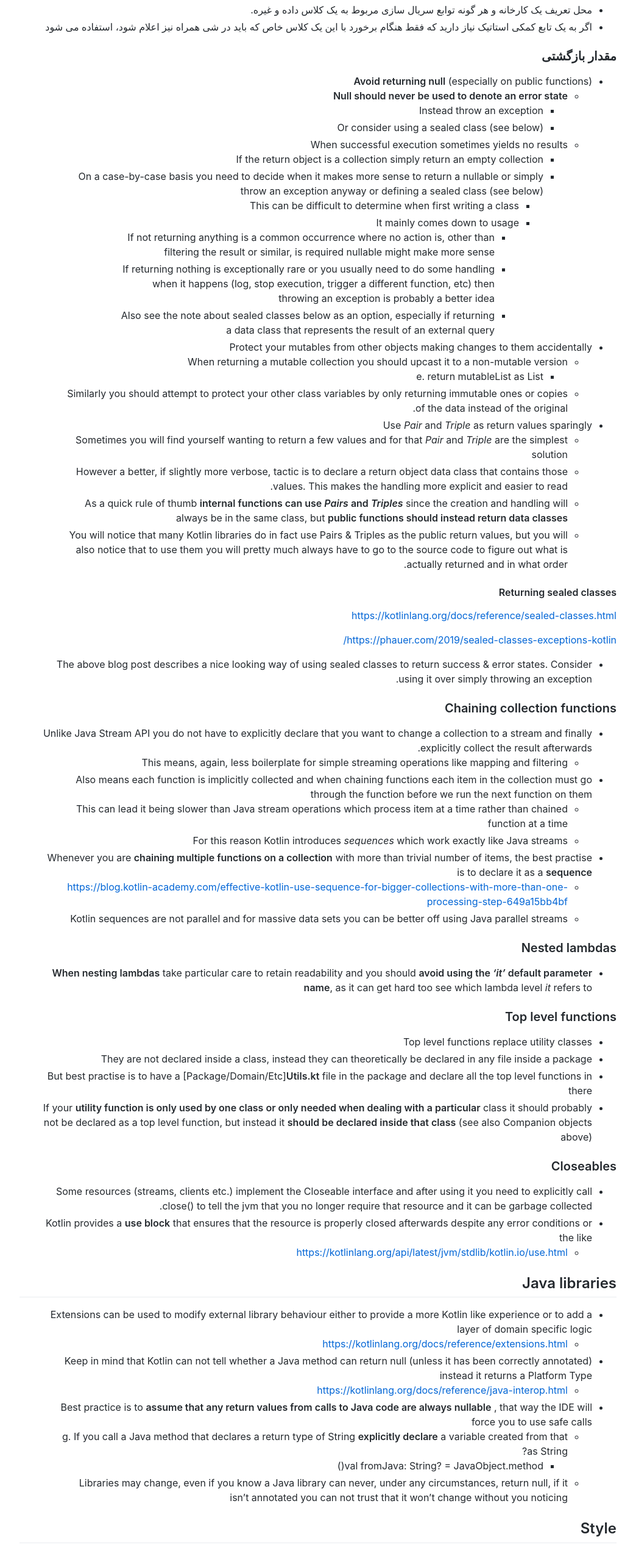
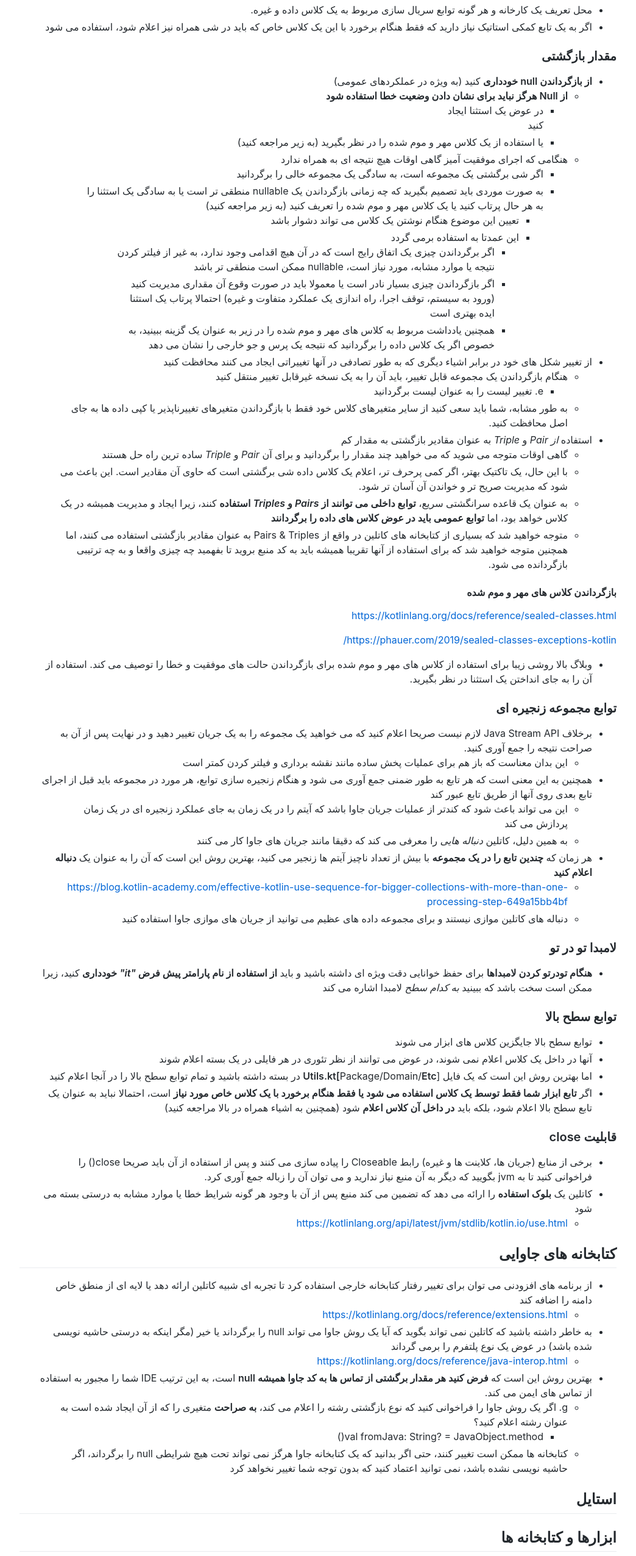
Before and after one commit to mirakabzi/kotlin, a plain HTML site: page index.html in a window 1280 px wide. Shown: the part 4189-6740 px from the top of the page at 61% size, without its empty margins (118-1162 px from the left). Drawn offline with Linux system fonts and the light colour scheme; a script that the page names is missing.

Commit message:
Update index.html

```diff
--- a/index.html
+++ b/index.html
@@ -345,31 +345,31 @@
         <h3 id="return-values">مقدار بازگشتی</h3>
 
         <ul>
-            <li><strong>Avoid returning null</strong> (especially on public functions)
+            <li><strong>از بازگرداندن null خودداری</strong> کنید (به ویژه در عملکردهای عمومی)
                 <ul>
-                    <li><strong>Null should never be used to denote an error state</strong>
+                    <li><strong>از Null هرگز نباید برای نشان دادن وضعیت خطا استفاده شود</strong>
                         <ul>
-                            <li>Instead throw an exception</li>
-                            <li>Or consider using a sealed class (see below)</li>
+                          <li>در عوض یک استثنا ایجاد</li> کنید
+                          <li>یا استفاده از یک کلاس مهر و موم شده را در نظر بگیرید (به زیر مراجعه کنید)</li>
                         </ul>
                     </li>
-                    <li>When successful execution sometimes yields no results
+                    <li>هنگامی که اجرای موفقیت آمیز گاهی اوقات هیچ نتیجه ای به همراه ندارد
                         <ul>
-                            <li>If the return object is a collection simply return an empty collection</li>
-                            <li>On a case-by-case basis you need to decide when it makes more sense to return a nullable
-                                or simply throw an exception anyway or defining a sealed class (see below)
+                            <li>اگر شی برگشتی یک مجموعه است، به سادگی یک مجموعه خالی را برگردانید</li>
+                            <li>به صورت موردی باید تصمیم بگیرید که چه زمانی بازگرداندن یک nullable منطقی تر است
+                              یا به سادگی یک استثنا را به هر حال پرتاب کنید یا یک کلاس مهر و موم شده را تعریف کنید (به زیر مراجعه کنید)
                                 <ul>
-                                    <li>This can be difficult to determine when first writing a class</li>
-                                    <li>It mainly comes down to usage
+                                    <li>تعیین این موضوع هنگام نوشتن یک کلاس می تواند دشوار باشد</li>
+                                    <li>این عمدتا به استفاده برمی گردد
                                         <ul>
-                                            <li>If not returning anything is a common occurrence where no action is,
-                                                other than filtering the result or similar, is required nullable might
-                                                make more sense</li>
-                                            <li>If returning nothing is exceptionally rare or you usually need to do
-                                                some handling when it happens (log, stop execution, trigger a different
-                                                function, etc) then throwing an exception is probably a better idea</li>
-                                            <li>Also see the note about sealed classes below as an option, especially if
-                                                returning a data class that represents the result of an external query
+                                            <li>اگر برگرداندن چیزی یک اتفاق رایج است که در آن هیچ اقدامی وجود ندارد، به غیر از فیلتر کردن نتیجه یا موارد مشابه، مورد نیاز است، nullable ممکن است منطقی تر باشد
+
+                                            </li>
+                                            <li>
+                                              اگر بازگرداندن چیزی بسیار نادر است یا معمولا باید در صورت وقوع آن مقداری مدیریت کنید (ورود به سیستم، توقف اجرا، راه اندازی یک عملکرد متفاوت و غیره) احتمالا پرتاب یک استثنا ایده بهتری است
+                                              </li>
+                                            <li>
+                                              همچنین یادداشت مربوط به کلاس های مهر و موم شده را در زیر به عنوان یک گزینه ببینید، به خصوص اگر یک کلاس داده را برگردانید که نتیجه یک پرس و جو خارجی را نشان می دهد
                                             </li>
                                         </ul>
                                     </li>
@@ -379,34 +379,27 @@
                     </li>
                 </ul>
             </li>
-            <li>Protect your mutables from other objects making changes to them accidentally
+            <li>از تغییر شکل های خود در برابر اشیاء دیگری که به طور تصادفی در آنها تغییراتی ایجاد می کنند محافظت کنید
                 <ul>
-                    <li>When returning a mutable collection you should upcast it to a non-mutable version
+                    <li>هنگام بازگرداندن یک مجموعه قابل تغییر، باید آن را به یک نسخه غیرقابل تغییر منتقل کنید
                         <ul>
-                            <li>e. return mutableList as List</li>
+                            <li>e. تغییر لیست را به عنوان لیست برگردانید</li>
                         </ul>
                     </li>
-                    <li>Similarly you should attempt to protect your other class variables by only returning immutable
-                        ones or copies of the data instead of the original.</li>
+                    <li>به طور مشابه، شما باید سعی کنید از سایر متغیرهای کلاس خود فقط با بازگرداندن متغیرهای تغییرناپذیر یا کپی داده ها به جای اصل محافظت کنید.</li>
                 </ul>
             </li>
-            <li>Use <em>Pair</em> and <em>Triple</em> as return values sparingly
+            <li>استفاده <em>از Pair</em> و <em>Triple</em> به عنوان مقادیر بازگشتی به مقدار کم
                 <ul>
-                    <li>Sometimes you will find yourself wanting to return a few values and for that <em>Pair</em> and
-                        <em>Triple</em> are the simplest solution</li>
-                    <li>However a better, if slightly more verbose, tactic is to declare a return object data class that
-                        contains those values. This makes the handling more explicit and easier to read.</li>
-                    <li>As a quick rule of thumb <strong>internal functions can use <em>Pairs</em> and
-                            <em>Triples</em></strong> since the creation and handling will always be in the same class,
-                        but <strong>public functions should instead return data classes</strong></li>
-                    <li>You will notice that many Kotlin libraries do in fact use Pairs &amp; Triples as the public
-                        return values, but you will also notice that to use them you will pretty much always have to go
-                        to the source code to figure out what is actually returned and in what order.</li>
+                    <li>گاهی اوقات متوجه می شوید که می خواهید چند مقدار را برگردانید و برای آن <em>Pair</em> و <em>Triple</em> ساده ترین راه حل هستند</li>
+                    <li>با این حال، یک تاکتیک بهتر، اگر کمی پرحرف تر، اعلام یک کلاس داده شی برگشتی است که حاوی آن مقادیر است. این باعث می شود که مدیریت صریح تر و خواندن آن آسان تر شود.</li>
+                    <li>به عنوان یک قاعده سرانگشتی سریع، <strong>توابع داخلی می توانند از <em>Pairs</em> و <em>Triples</em> استفاده</strong> کنند، زیرا ایجاد و مدیریت همیشه در یک کلاس خواهد بود، اما <strong>توابع عمومی باید در عوض کلاس های داده را برگردانند</strong></li>
+                    <li>متوجه خواهید شد که بسیاری از کتابخانه های کاتلین در واقع از Pairs &amp; Triples به عنوان مقادیر بازگشتی استفاده می کنند، اما همچنین متوجه خواهید شد که برای استفاده از آنها تقریبا همیشه باید به کد منبع بروید تا بفهمید چه چیزی واقعا و به چه ترتیبی بازگردانده می شود.</li>
                 </ul>
             </li>
         </ul>
 
-        <h4 id="returning-sealed-classes">Returning sealed classes</h4>
+        <h4 id="returning-sealed-classes">بازگرداندن کلاس های مهر و موم شده</h4>
 
         <p><a
                 href="https://kotlinlang.org/docs/reference/sealed-classes.html">https://kotlinlang.org/docs/reference/sealed-classes.html</a>
@@ -417,69 +410,54 @@
         </p>
 
         <ul>
-            <li>The above blog post describes a nice looking way of using sealed classes to return success &amp; error
-                states. Consider using it over simply throwing an exception.</li>
+            <li>وبلاگ بالا روشی زیبا برای استفاده از کلاس های مهر و موم شده برای بازگرداندن حالت های موفقیت و خطا را توصیف می کند. استفاده از آن را به جای انداختن یک استثنا در نظر بگیرید.</li>
         </ul>
 
-        <h3 id="chaining-collection-functions">Chaining collection functions</h3>
+        <h3 id="chaining-collection-functions">توابع مجموعه زنجیره ای</h3>
 
         <ul>
-            <li>Unlike Java Stream API you do not have to explicitly declare that you want to change a collection to a
-                stream and finally explicitly collect the result afterwards.
+            <li>برخلاف Java Stream API لازم نیست صریحا اعلام کنید که می خواهید یک مجموعه را به یک جریان تغییر دهید و در نهایت پس از آن به صراحت نتیجه را جمع آوری کنید.
                 <ul>
-                    <li>This means, again, less boilerplate for simple streaming operations like mapping and filtering
+                    <li>این بدان معناست که باز هم برای عملیات پخش ساده مانند نقشه برداری و فیلتر کردن کمتر است
                     </li>
                 </ul>
             </li>
-            <li>Also means each function is implicitly collected and when chaining functions each item in the collection
-                must go through the function before we run the next function on them
+            <li>همچنین به این معنی است که هر تابع به طور ضمنی جمع آوری می شود و هنگام زنجیره سازی توابع، هر مورد در مجموعه باید قبل از اجرای تابع بعدی روی آنها از طریق تابع عبور کند
                 <ul>
-                    <li>This can lead it being slower than Java stream operations which process item at a time rather
-                        than chained function at a time</li>
-                    <li>For this reason Kotlin introduces <em>sequences</em> which work exactly like Java streams</li>
+                    <li>این می تواند باعث شود که کندتر از عملیات جریان جاوا باشد که آیتم را در یک زمان به جای عملکرد زنجیره ای در یک زمان پردازش می کند</li>
+                    <li>به همین دلیل، کاتلین <em>دنباله هایی</em> را معرفی می کند که دقیقا مانند جریان های جاوا کار می کنند</li>
                 </ul>
             </li>
-            <li>Whenever you are <strong>chaining multiple functions on a collection</strong> with more than trivial
-                number of items, the best practise is to declare it as a <strong>sequence</strong>
+            <li>هر زمان که <strong>چندین تابع را در یک مجموعه</strong> با بیش از تعداد ناچیز آیتم ها زنجیر می کنید، بهترین روش این است که آن را به عنوان یک <strong>دنباله اعلام کنید</strong>
                 <ul>
                     <li><a
                             href="https://blog.kotlin-academy.com/effective-kotlin-use-sequence-for-bigger-collections-with-more-than-one-processing-step-649a15bb4bf">https://blog.kotlin-academy.com/effective-kotlin-use-sequence-for-bigger-collections-with-more-than-one-processing-step-649a15bb4bf</a>
                     </li>
-                    <li>Kotlin sequences are not parallel and for massive data sets you can be better off using Java
-                        parallel streams</li>
+                    <li>دنباله های کاتلین موازی نیستند و برای مجموعه داده های عظیم می توانید از جریان های موازی جاوا استفاده کنید</li>
                 </ul>
             </li>
         </ul>
 
-        <h3 id="nested-lambdas">Nested lambdas</h3>
+        <h3 id="nested-lambdas">لامبدا تو در تو</h3>
 
         <ul>
-            <li><strong>When nesting lambdas</strong> take particular care to retain readability and you should
-                <strong>avoid using the <em>‘it’</em> default parameter name</strong>, as it can get hard too see which
-                lambda level <em>it</em> refers to</li>
+            <li><strong>هنگام تودرتو کردن لامبداها</strong> برای حفظ خوانایی دقت ویژه ای داشته باشید و باید <strong>از استفاده از نام پارامتر پیش فرض <em>"it"</em> خودداری</strong> کنید، زیرا ممکن است سخت باشد که ببینید <em>به کدام سطح</em> لامبدا اشاره می کند</li>
         </ul>
 
-        <h3 id="top-level-functions">Top level functions</h3>
+        <h3 id="top-level-functions">توابع سطح بالا</h3>
 
         <ul>
-            <li>Top level functions replace utility classes</li>
-            <li>They are not declared inside a class, instead they can theoretically be declared in any file inside a
-                package</li>
-            <li>But best practise is to have a [Package/Domain/Etc]<strong>Utils.kt</strong> file in the package and
-                declare all the top level functions in there</li>
-            <li>If your <strong>utility function is only used by one class or only needed when dealing with a
-                    particular</strong> class it should probably not be declared as a top level function, but instead it
-                <strong>should be declared inside that class</strong> (see also Companion objects above)</li>
+            <li>توابع سطح بالا جایگزین کلاس های ابزار می شوند</li>
+            <li>آنها در داخل یک کلاس اعلام نمی شوند، در عوض می توانند از نظر تئوری در هر فایلی در یک بسته اعلام شوند</li>
+            <li>اما بهترین روش این است که یک فایل [Package/Domain/<strong>Etc]Utils.kt</strong> در بسته داشته باشید و تمام توابع سطح بالا را در آنجا اعلام کنید</li>
+            <li>اگر <strong>تابع ابزار شما فقط توسط یک کلاس استفاده می شود یا فقط هنگام برخورد با یک کلاس خاص مورد نیاز</strong> است، احتمالا نباید به عنوان یک تابع سطح بالا اعلام شود، بلکه باید <strong>در داخل آن کلاس اعلام</strong> شود (همچنین به اشیاء همراه در بالا مراجعه کنید)</li>
         </ul>
 
-        <h3 id="closeables">Closeables</h3>
+        <h3 id="closeables">قابلیت close</h3>
 
         <ul>
-            <li>Some resources (streams, clients etc.) implement the Closeable interface and after using it you need to
-                explicitly call close() to tell the jvm that you no longer require that resource and it can be garbage
-                collected.</li>
-            <li>Kotlin provides a <strong>use block</strong> that ensures that the resource is properly closed
-                afterwards despite any error conditions or the like
+            <li>برخی از منابع (جریان ها، کلاینت ها و غیره) رابط Closeable را پیاده سازی می کنند و پس از استفاده از آن باید صریحا close() را فراخوانی کنید تا به jvm بگویید که دیگر به آن منبع نیاز ندارید و می توان آن را زباله جمع آوری کرد.</li>
+            <li>کاتلین یک <strong>بلوک استفاده</strong> را ارائه می دهد که تضمین می کند منبع پس از آن با وجود هر گونه شرایط خطا یا موارد مشابه به درستی بسته می شود
                 <ul>
                     <li><a
                             href="https://kotlinlang.org/api/latest/jvm/stdlib/kotlin.io/use.html">https://kotlinlang.org/api/latest/jvm/stdlib/kotlin.io/use.html</a>
@@ -488,84 +466,76 @@
             </li>
         </ul>
 
-        <h2 id="java-libraries">Java libraries</h2>
+        <h2 id="java-libraries">کتابخانه های جاوایی</h2>
 
         <ul>
-            <li>Extensions can be used to modify external library behaviour either to provide a more Kotlin like
-                experience or to add a layer of domain specific logic
+            <li>از برنامه های افزودنی می توان برای تغییر رفتار کتابخانه خارجی استفاده کرد تا تجربه ای شبیه کاتلین ارائه دهد یا لایه ای از منطق خاص دامنه را اضافه کند
                 <ul>
                     <li><a
                             href="https://kotlinlang.org/docs/reference/extensions.html">https://kotlinlang.org/docs/reference/extensions.html</a>
                     </li>
                 </ul>
             </li>
-            <li>Keep in mind that Kotlin can not tell whether a Java method can return null (unless it has been
-                correctly annotated) instead it returns a Platform Type
+            <li>به خاطر داشته باشید که کاتلین نمی تواند بگوید که آیا یک روش جاوا می تواند null را برگرداند یا خیر (مگر اینکه به درستی حاشیه نویسی شده باشد) در عوض یک نوع پلتفرم را برمی گرداند
                 <ul>
                     <li><a
                             href="https://kotlinlang.org/docs/reference/java-interop.html">https://kotlinlang.org/docs/reference/java-interop.html</a>
                     </li>
                 </ul>
             </li>
-            <li>Best practice is to <strong>assume that any return values from calls to Java code are always
-                    nullable</strong> , that way the IDE will force you to use safe calls
+            <li>بهترین روش این است که <strong>فرض کنید هر مقدار برگشتی از تماس ها به کد جاوا همیشه null</strong> است، به این ترتیب IDE شما را مجبور به استفاده از تماس های ایمن می کند.
                 <ul>
-                    <li>g. If you call a Java method that declares a return type of String <strong>explicitly
-                            declare</strong> a variable created from that as String?
+                    <li>g. اگر یک روش جاوا را فراخوانی کنید که نوع بازگشتی رشته را اعلام می کند، <strong>به صراحت</strong> متغیری را که از آن ایجاد شده است به عنوان رشته اعلام کنید؟
                         <ul>
                             <li>val fromJava: String? = JavaObject.method()</li>
                         </ul>
                     </li>
-                    <li>Libraries may change, even if you know a Java library can never, under any circumstances, return
-                        null, if it isn’t annotated you can not trust that it won’t change without you noticing</li>
+                    <li>کتابخانه ها ممکن است تغییر کنند، حتی اگر بدانید که یک کتابخانه جاوا هرگز نمی تواند تحت هیچ شرایطی null را برگرداند، اگر حاشیه نویسی نشده باشد، نمی توانید اعتماد کنید که بدون توجه شما تغییر نخواهد کرد</li>
                 </ul>
             </li>
         </ul>
 
-        <h2 id="style">Style</h2>
+        <h2 id="style">استایل</h2>
 
-        <h2 id="tools-and-libraries">Tools and libraries</h2>
+        <h2 id="tools-and-libraries">ابزارها و کتابخانه ها</h2>
 
-        <h3 id="logging">Logging</h3>
+        <h3 id="logging">ورود</h3>
 
         <ul>
-            <li>We use a lazy logging library called kotlin-logging
+            <li>ما از یک کتابخانه لاگینگ به نام kotlin-logging استفاده می کنیم
                 <ul>
                     <li><a
                             href="https://github.com/MicroUtils/kotlin-logging">https://github.com/MicroUtils/kotlin-logging</a>
                     </li>
                 </ul>
             </li>
-            <li>You can create the logger variable outside of you actual class as a top level declaration</li>
+            <li>شما می توانید متغیر logger را خارج از کلاس واقعی خود به عنوان یک اعلان سطح بالا ایجاد کنید</li>
             <li><a
                     href="https://github.com/MicroUtils/kotlin-logging#usage">https://github.com/MicroUtils/kotlin-logging#usage</a>
-                suggest setting up an Idea live template to speed up the logger variable creation</li>
-            <li>You can also have your class extend Kloggin, but that leads to having multiple ways of declaring the
-                logger based on what your companion object looks like, so while cleaner looking it is not recommended
+                    پیشنهاد راه اندازی یک الگوی زنده ایده برای سرعت بخشیدن به ایجاد متغیر لاگر</li>
+            <li>همچنین می توانید از کلاس خود بخواهید Kloggin را گسترش دهد، اما این منجر به داشتن روش های متعددی برای اعلام لاگر بر اساس ظاهر شی همراه شما می شود، بنابراین در حالی که تمیزتر به نظر می رسد، توصیه نمی شود
             </li>
         </ul>
 
-        <h2 id="tips">Tips</h2>
+        <h2 id="tips">نکات</h2>
 
-        <h3 id="strings">Strings</h3>
+        <h3 id="strings">رشته ها</h3>
 
         <ul>
-            <li>Familiarise yourself with Kotlin String template
+            <li>با قالب Kotlin String آشنا شوید
                 <ul>
                     <li><a
                             href="https://kotlinlang.org/docs/reference/basic-types.html#string-templates">https://kotlinlang.org/docs/reference/basic-types.html#string-templates</a>
                     </li>
                 </ul>
             </li>
-            <li>Triple quoted Strings, i.e. <em>”"”some string”"”</em>, are treated as literal and retain all formatting
-                characters and require no escape characters</li>
+            <li>رشته های نقل قول سه گانه، یعنی <em>"""برخی از رشته"</em>""، به عنوان تحت اللفظی در نظر گرفته می شوند و تمام کاراکترهای قالب بندی را حفظ می کنند و نیازی به کاراکترهای فرار ندارند</li>
         </ul>
 
         <h3 id="operator-overloading">Operator overloading</h3>
 
         <ul>
-            <li>In Kotlin operators such as +, - and * are linked linked to corresponding functions and by providing
-                those functions in your classes you can create some powerfully concise handling syntax in a DSL
+            <li>در کاتلین عملگرهایی مانند +، - و * به توابع مربوطه مرتبط هستند و با ارائه آن توابع در کلاس های خود می توانید نحو مدیریت بسیار مختصر را در DSL ایجاد کنید
                 <ul>
                     <li><a
                             href="https://kotlinlang.org/docs/reference/operator-overloading.html">https://kotlinlang.org/docs/reference/operator-overloading.html</a>
@@ -575,11 +545,10 @@
                     </li>
                 </ul>
             </li>
-            <li>Do not abuse this functionality, + sign already means something and regular code so using it for
-                something else is misleading. <strong>Only do this inside your specific DSL</strong>!</li>
+            <li>از این قابلیت سوء استفاده نکنید، + sign در حال حاضر به معنای چیزی و کد معمولی است، بنابراین استفاده از آن برای چیز دیگری گمراه کننده است. این <strong>کار را فقط در DSL خاص خود انجام</strong> دهید!</li>
         </ul>
 
-        <h3 id="equality">Equality</h3>
+        <h3 id="equality">تساوی یا برابری</h3>
 
         <ul>
             <li>The == operator in Kotlin is actually also overloaded (see above) and calls .equals(). If you need to
```
